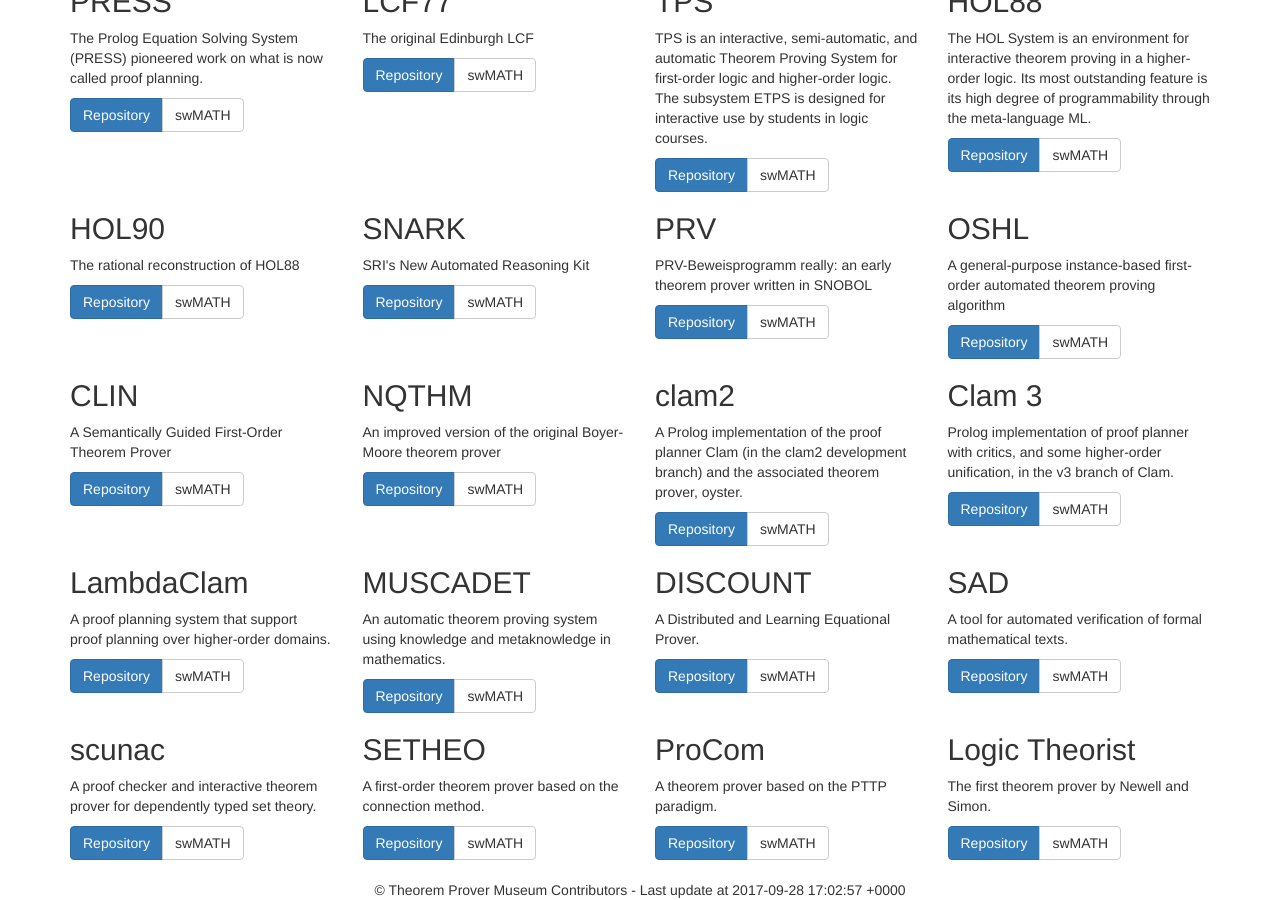
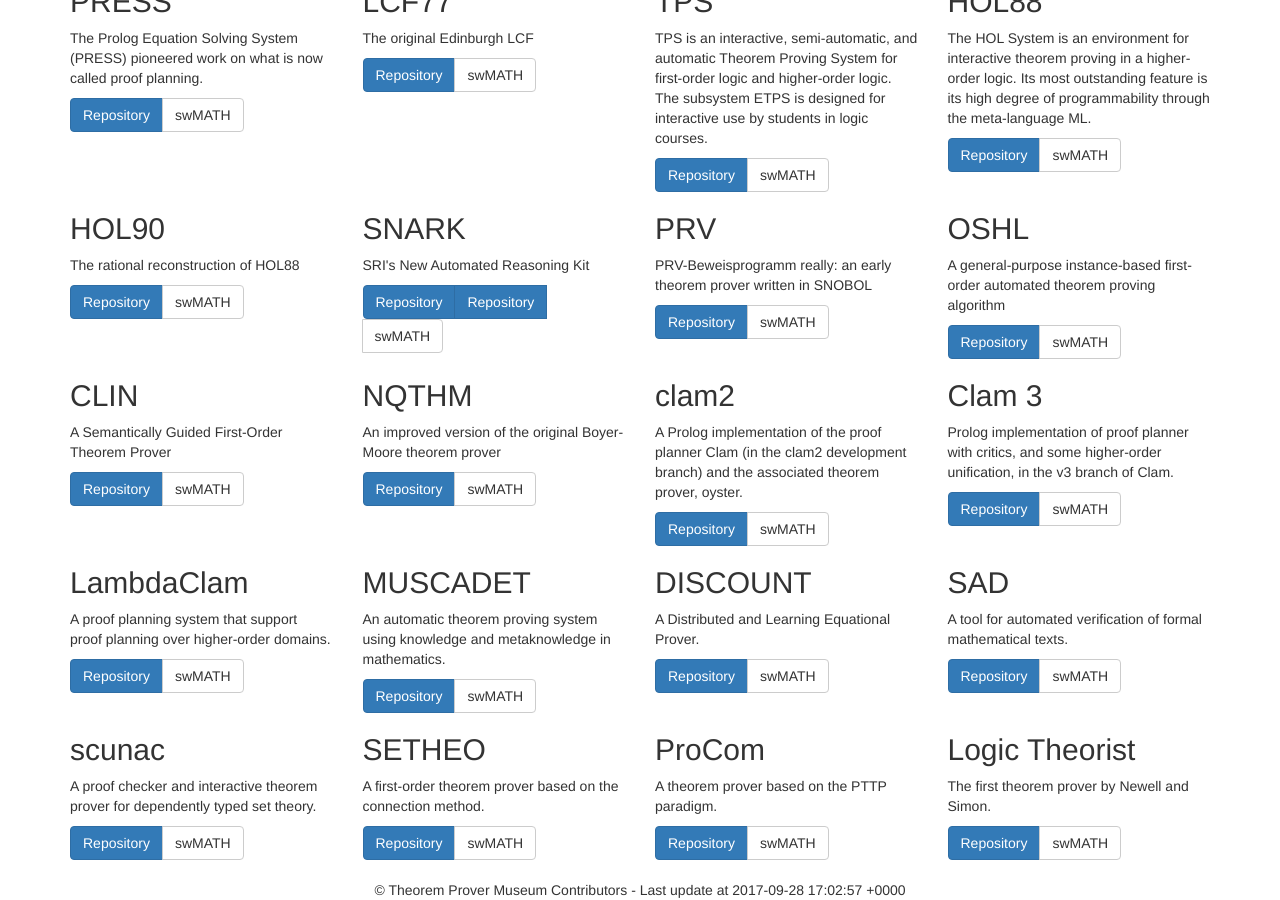
Before and after one commit to theoremprover-museum/theoremprover-museum.github.io, a Jekyll site: the page built from index.md, in a window 1280 px wide and 900 px high, scrolled down 1825 px. Built offline with Jekyll 4.4.1, drawn with Linux system fonts in a browser that asks for light colours.

Commit message:
Show multiple repositories if applicable

```diff
--- a/_data/provers.yml
+++ b/_data/provers.yml
@@ -78,8 +78,7 @@
 - name: SNARK
   active: false
   teaser: SRI's New Automated Reasoning Kit
-  repos: https://github.com/nilqed/SNARK
-  repos: https://github.com/theoremprover-museum/SNARK
+  repos: https://github.com/nilqed/SNARK, https://github.com/theoremprover-museum/SNARK
   swmath: http://swmath.org/software/19611
 
 - name: PRV
--- a/_layouts/listing.html
+++ b/_layouts/listing.html
@@ -21,11 +21,12 @@ layout: default
           <h2>{{ prover.name }}</h2>
           <p>{{ prover.teaser }}</p>
            <div class="btn-group">
-              {% if prover.repos %}
-                <a class="btn btn-primary" href="{{ prover.repos }}" role="button" target="_blank">Repository</a>
-              {% endif %}
+              {% assign repos = prover.repos | split: ',' %}
+              {% for r in repos %}
+                <a class="btn btn-primary" href="{{ r | trim }}" role="button">Repository</a>
+              {% endfor %}
               {% if prover.swmath %}
-                <a class="btn btn-default" href="{{ prover.swmath }}" role="button"  target="_blank">swMATH</a>
+                <a class="btn btn-default" href="{{ prover.swmath }}" role="button">swMATH</a>
               {% endif %}
             </div>
         </div>
```
